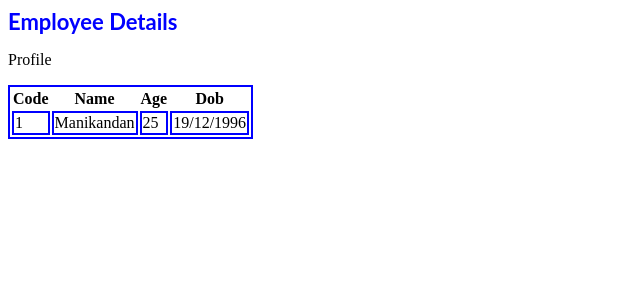
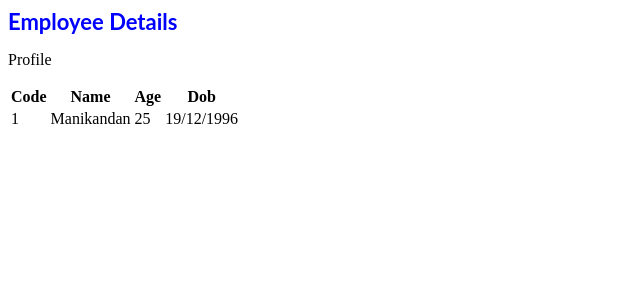
Before and after one commit to ManikandanKumarkp/template-component, an Angular app: page / in a window 1280 px wide. Shown: the top 300 px of the page, without its empty margins (0-640 px from the left). Built offline with nearby package versions, Linux system fonts and the light colour scheme.

Commit message:
1 file modified

```diff
--- a/src/app/Employee/employee.component.css
+++ b/src/app/Employee/employee.component.css
@@ -1,3 +1,7 @@
 table,thead,tr,td {
   border: 2px solid blue ;
+  border-top:blue   ;
+  border-bottom: blue ;
+  border-left:  blue ;
+border-right: blue ;
 }
```
